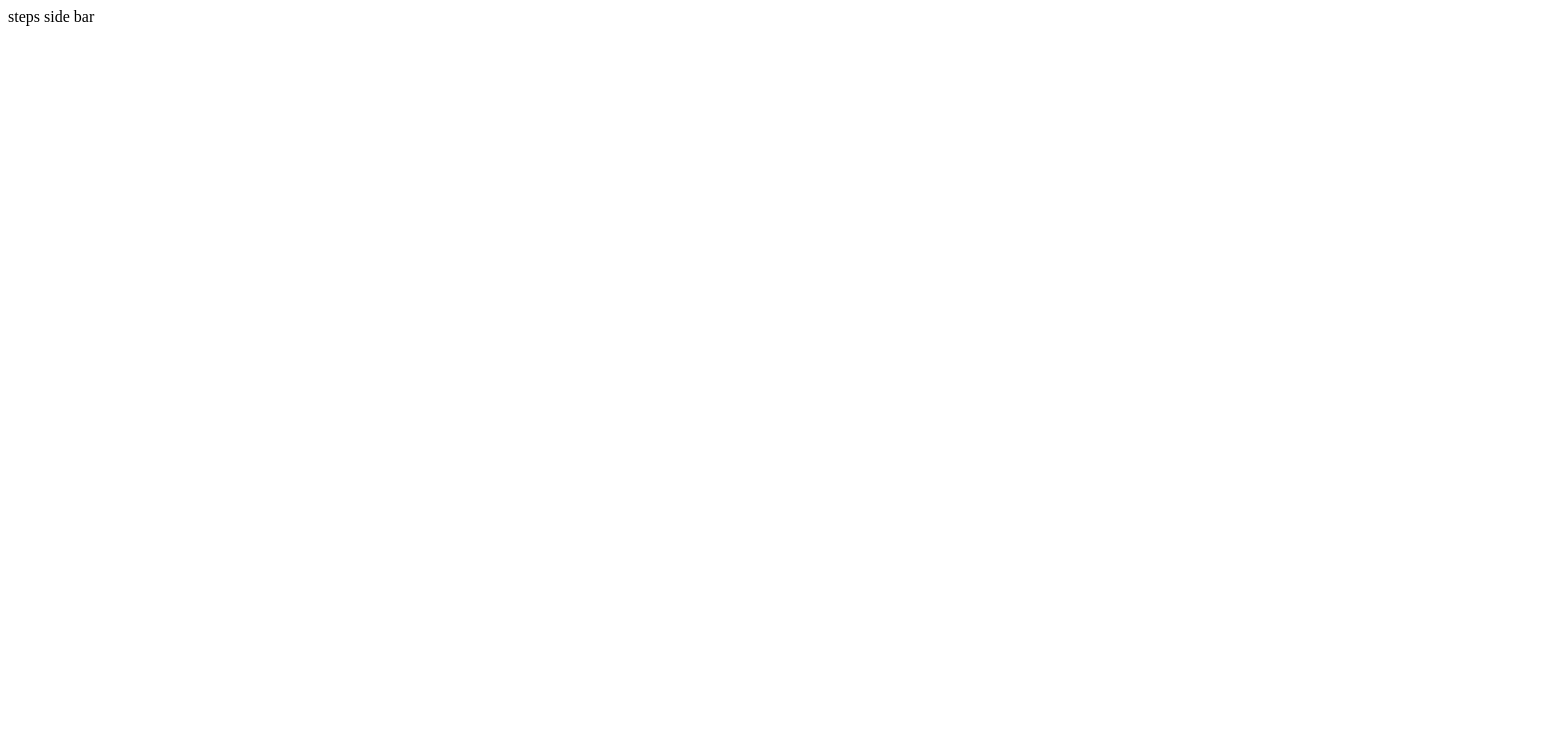
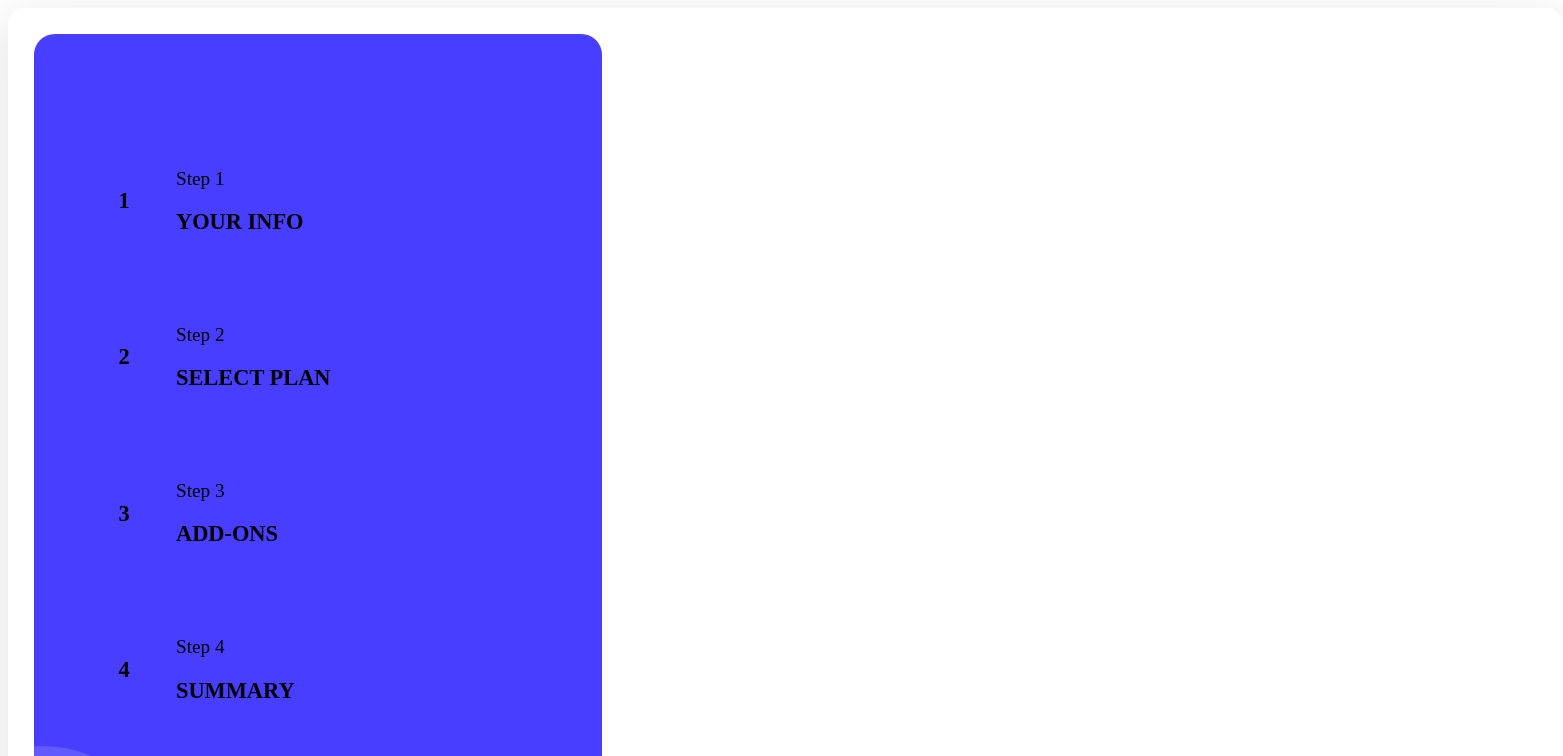
Before and after one commit to Kendrick-Oppong/multi-step-form, an Angular app: page / in a window 1280 px wide. Shown: the top 756 px of the page, 1563 px wide, since content can reach past the window. Built offline with nearby package versions, Linux system fonts and the light colour scheme.

Commit message:
feat: add dynamic layout for routing

```diff
--- a/src/app/app.component.ts
+++ b/src/app/app.component.ts
@@ -1,14 +1,15 @@
 import { Component } from '@angular/core';
 import { RouterOutlet } from '@angular/router';
-import { LayoutComponent } from "./components/layout/layout.component";
+
 
 @Component({
   selector: 'app-root',
   standalone: true,
-  imports: [RouterOutlet, LayoutComponent],
+  imports: [RouterOutlet],
   templateUrl: './app.component.html',
   styleUrl: './app.component.css'
 })
+
 export class AppComponent {
   title = 'multi-step-form';
 }
--- a/src/app/components/layout/layout.component.css
+++ b/src/app/components/layout/layout.component.css
@@ -0,0 +1,11 @@
+main {
+  background-color: var(--white);
+  padding: 1.6rem;
+  display: grid;
+  grid-template-columns: 30rem 1fr;
+  gap: 3rem;
+  min-width: 94rem;
+  border-radius: 1rem;
+  min-height: 60rem;
+  box-shadow: #64646f33 0 0.7rem 2.9rem;
+}
--- a/src/app/components/layout/layout.component.html
+++ b/src/app/components/layout/layout.component.html
@@ -1,5 +1,5 @@
 <main>
-  <aside>steps side bar</aside>
+  <app-side-nav />
   <div class="main-content">
     <router-outlet></router-outlet>
   </div>
--- a/src/app/components/layout/layout.component.ts
+++ b/src/app/components/layout/layout.component.ts
@@ -1,10 +1,11 @@
 import { Component } from '@angular/core';
 import { RouterOutlet, RouterLink, RouterLinkActive } from '@angular/router';
+import { SideNavComponent } from "./side-nav/side-nav.component";
 
 @Component({
   selector: 'app-layout',
   standalone: true,
-  imports: [RouterOutlet, RouterLink, RouterLinkActive],
+  imports: [RouterOutlet, RouterLink, RouterLinkActive, SideNavComponent],
   templateUrl: './layout.component.html',
   styleUrl: './layout.component.css',
 })
```
